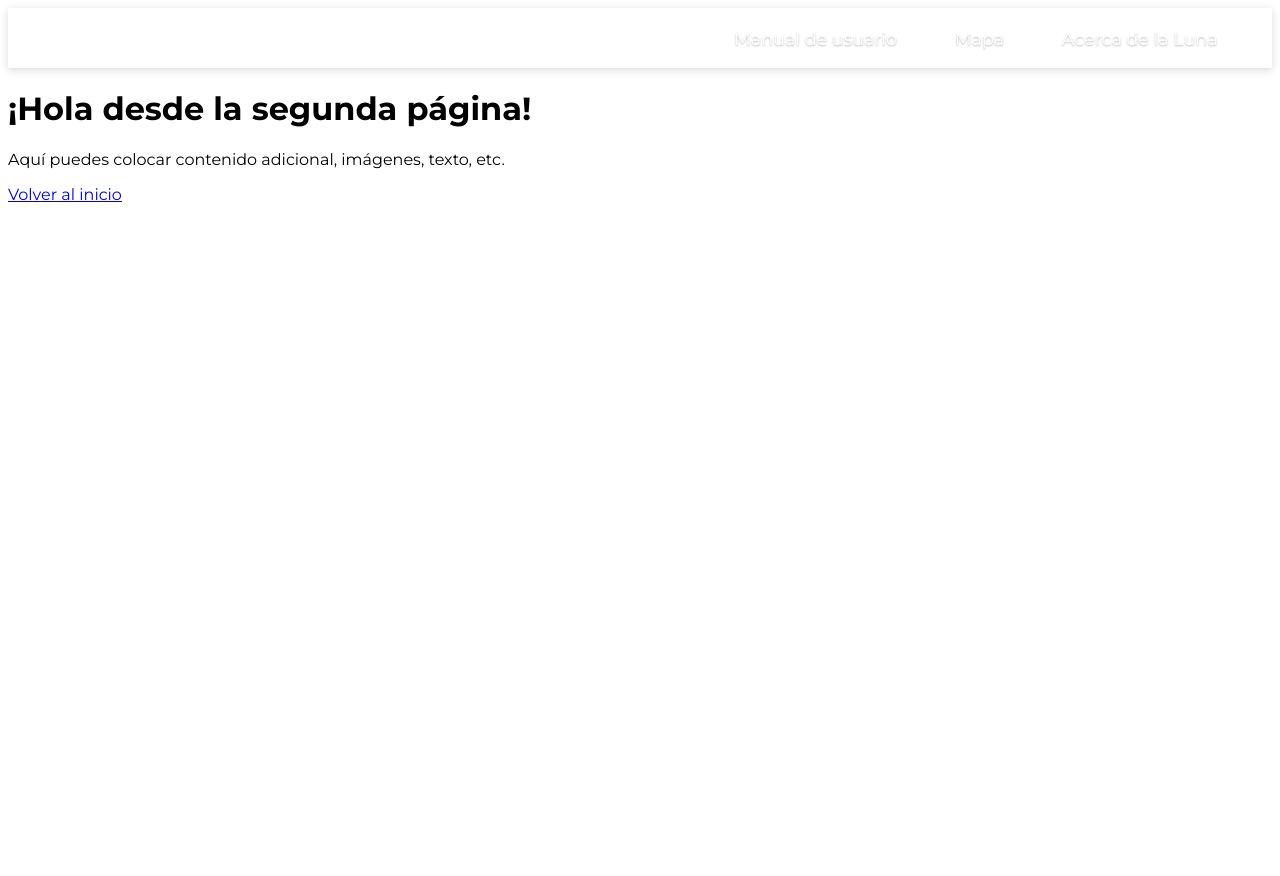
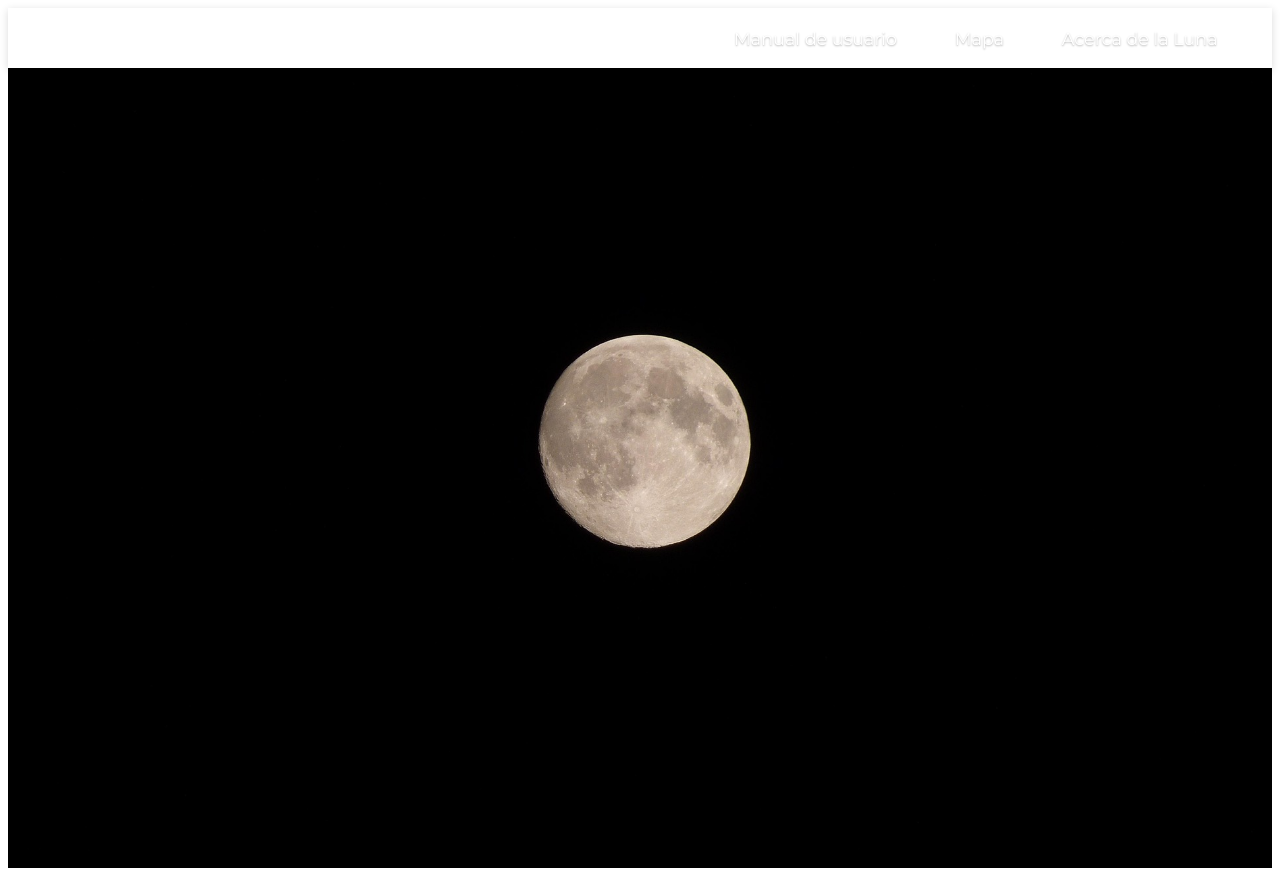
Before and after one commit to Isa-Rocha31415/Front_datacosmos, a SvelteKit app: page /manual in a window 1280 px wide. Before the commit the page ends 800 px from the top, so only its background shows below. Built offline with nearby package versions, Linux system fonts and the light colour scheme.

Commit message:
fondo de manual sin opacidad

```diff
--- a/src/routes/manual/+page.svelte
+++ b/src/routes/manual/+page.svelte
@@ -1,11 +1,12 @@
-<main class="p-6 text-center">
-  <h1 class="text-3xl font-bold mb-4 text-purple-700">¡Hola desde la segunda página!</h1>
-  <p class="mb-4">Aquí puedes colocar contenido adicional, imágenes, texto, etc.</p>
+<div class="pagina-fondo"></div>
 
-  <a
-    href="/"
-    class="bg-gray-200 hover:bg-gray-300 text-gray-800 py-2 px-4 rounded-lg inline-block"
-  >
-    Volver al inicio
-  </a>
-</main>
+<style>
+    .pagina-fondo {
+        background-image: url("/Fondos/lunapagina2.jpg");
+        background-size: cover;
+        background-position: center;
+        background-repeat: no-repeat;
+        min-height: 100vh;
+        width: 100%;
+    }
+</style>
```
Also changed, not shown: src/routes/manual/segunda.css (deleted, +0 -16 lines), src/lib/assets/Fondos/lunapagina2.jpg (added), src/routes/manual/manual.css (added), static/Fondos/lunapagina2.jpg (added).
